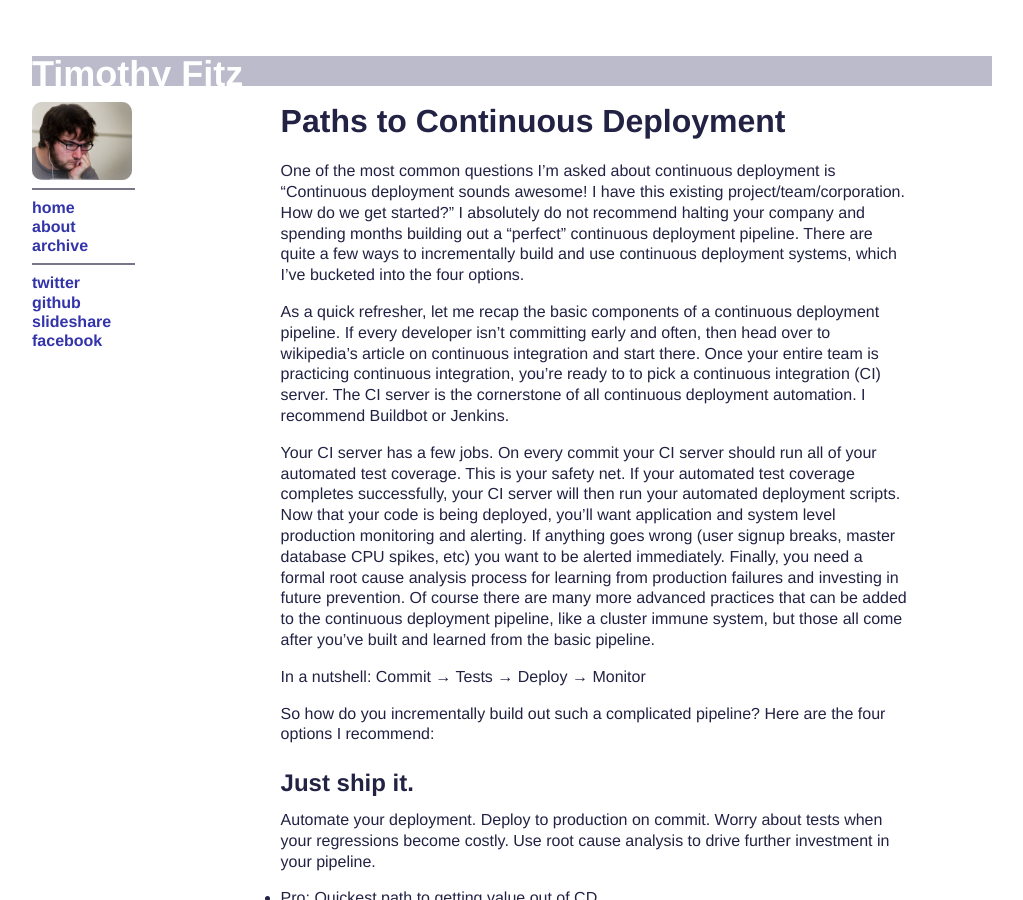
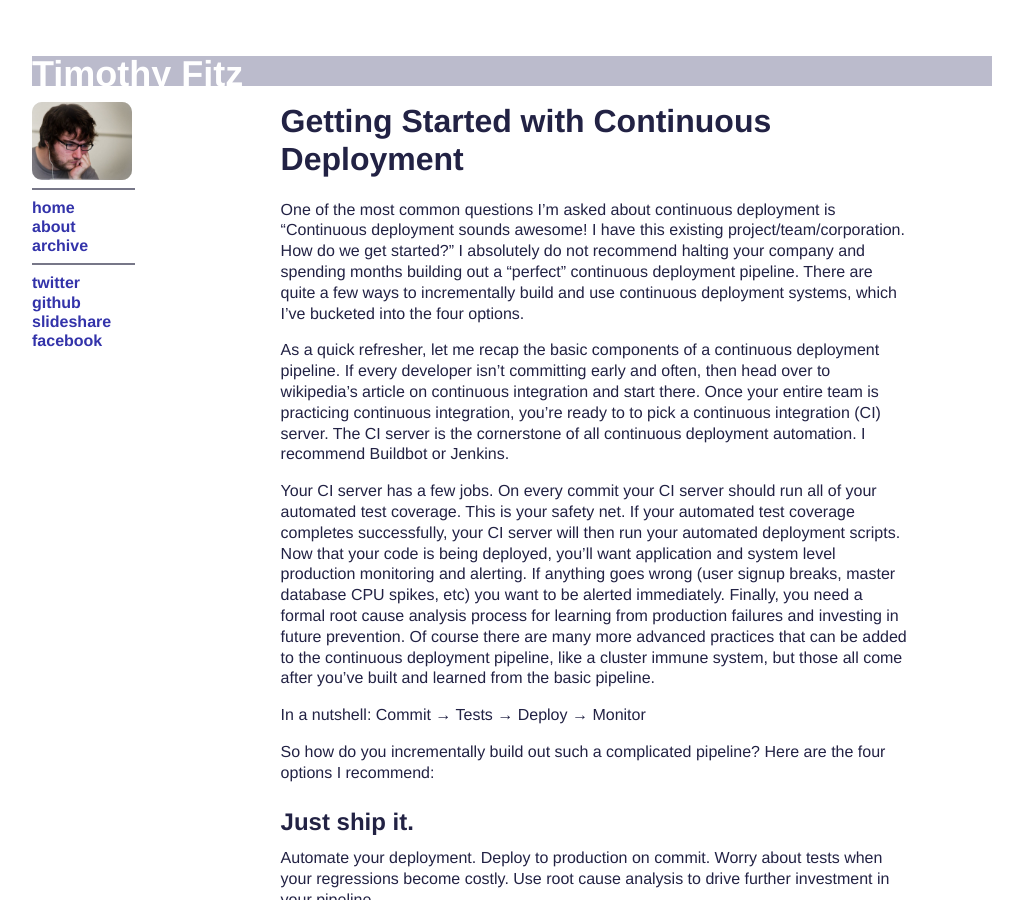
Before and after one commit to TimothyFitz/timothyfitz.github.com, a Jekyll site: the page built from _posts/2012-11-25-paths-to-continuous-deployment.md, in a window 1280 px wide and 900 px high. Shown: the whole window, without its empty margins (128-1151 px from the left). Built offline with Jekyll 4.4.1, drawn with Linux system fonts in a browser that asks for light colours; nearby versions of some CDN libraries; comment, search, counter and statistics services are not loaded.

Commit message:
Title change.

```diff
--- a/_posts/2012-11-25-paths-to-continuous-deployment.md
+++ b/_posts/2012-11-25-paths-to-continuous-deployment.md
@@ -1,6 +1,6 @@
 ---
 layout: post
-title: Paths to Continuous Deployment
+title: Getting Started with Continuous Deployment
 
 type: post
 published: true
```
